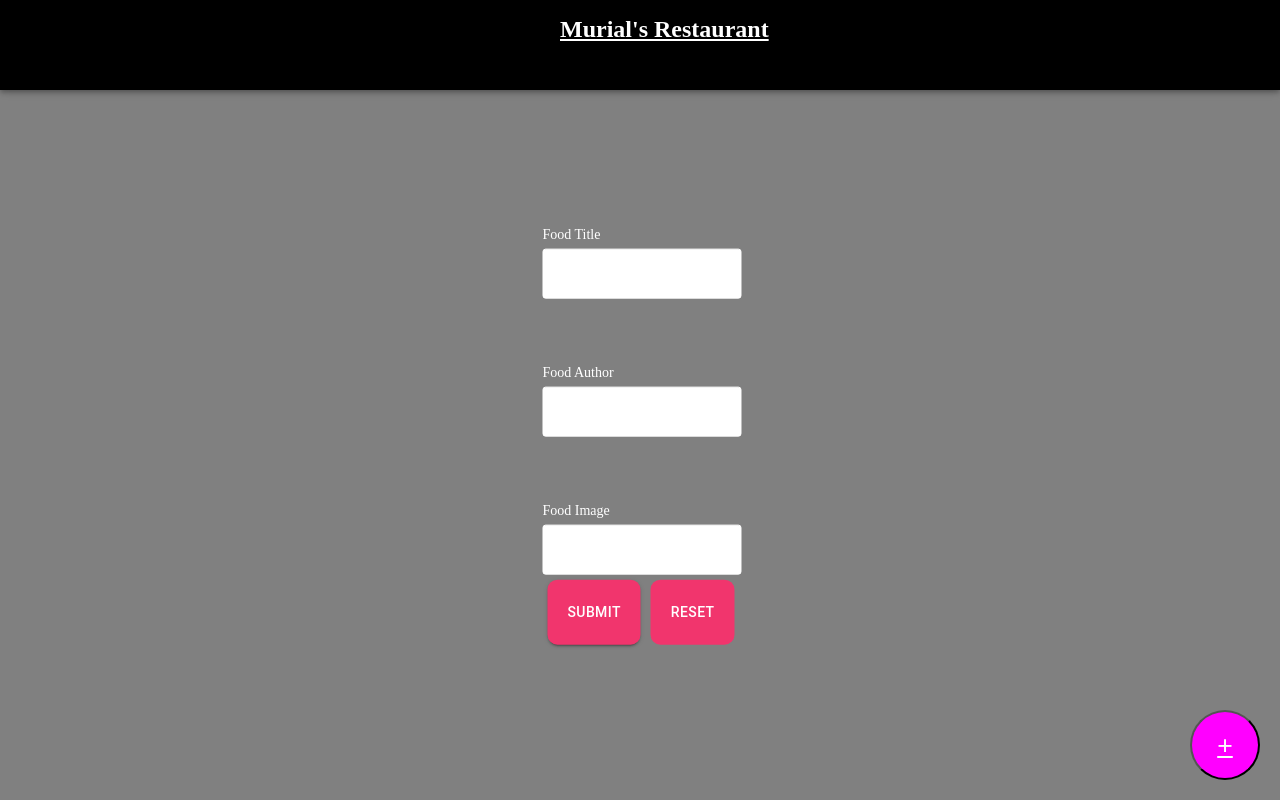
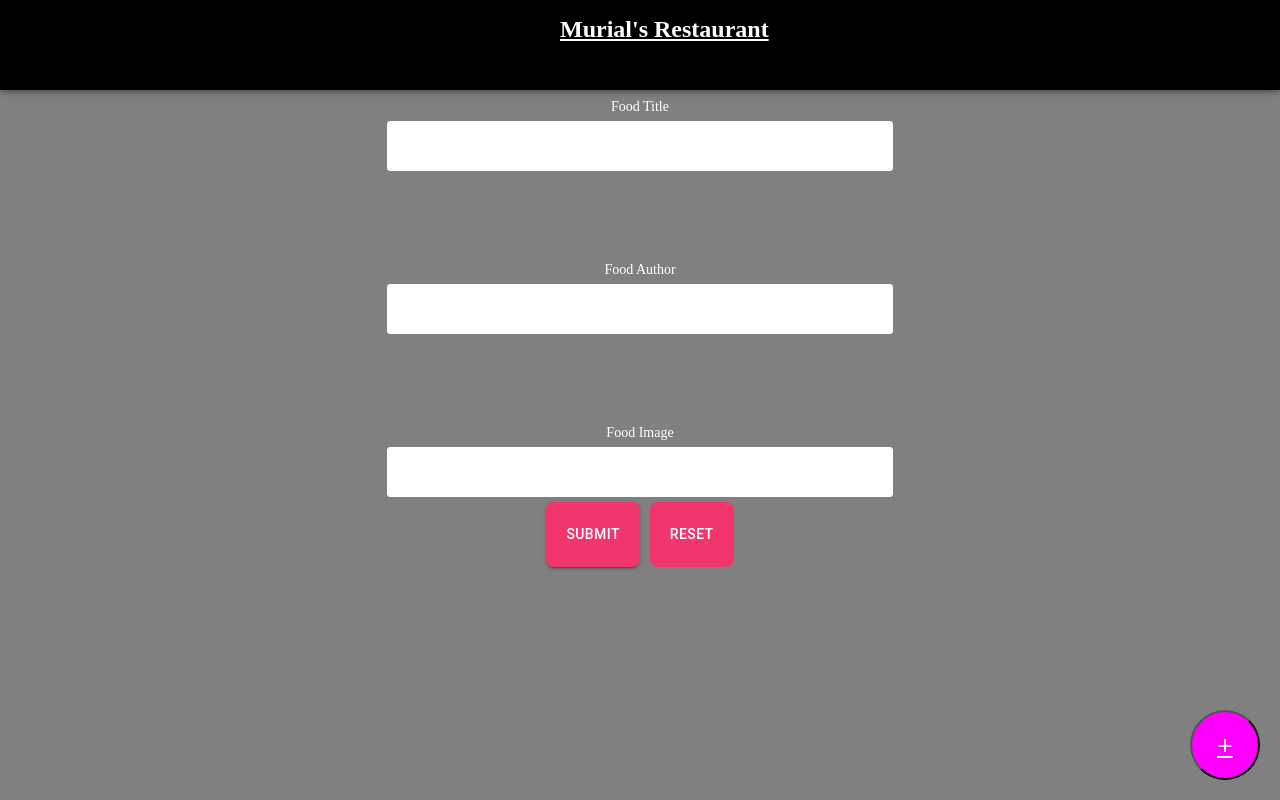
Before and after one commit to twentymurial33/murials_menu, a React (Create React App) app in the folder client/: page /add in a window 1280 px wide. Built offline with nearby package versions, Linux system fonts and the light colour scheme.

Commit message:
added flex instead of position absolute

```diff
--- a/client/src/pages/AddFood.js
+++ b/client/src/pages/AddFood.js
@@ -65,28 +65,28 @@ function AddFood() {
         <input type="text" {...register("author")} />
         <label>Food Image</label>
         <input type="text" {...register("img")} />
+        <div>
           <Button variant="contained" type="submit">
             Submit
           </Button>
           <Button type="button" onClick={() => reset()}>
             Reset
           </Button>
+        </div>
       </Form>
     </div>
   );
 }
 
 const Form = styled.form`
-  position: absolute;
-  top: 50%;
-  left: 50%;
-  transform: translate(-49%, -49%);
+  display: flex;
+  flex-direction: column;
+  align-items: center;
 
   input {
-    display: block;
     box-sizing: border-box;
     background: white;
-    width: 100%;
+    width: 40%;
     border-radius: 3px;
     border: 1px solid white;
     padding: 16px 8px;
@@ -105,16 +105,16 @@ const Form = styled.form`
     margin: 5px;
     background: #f1356d;
     color: #fff;
-    border: 0;
     padding: 20px;
-    border-radius: 10px;
+    border-radius: 8px;
     cursor: pointer;
+    float: left;
   }
   label {
     line-height: 2;
     align-items: center;
     display: block;
-    margin-top: 60px;
+    margin-top: 85px;
     color: white;
     font-size: 14px;
     font-weight: 200;
```
Lines whose indentation alone changed are shown as unchanged.
